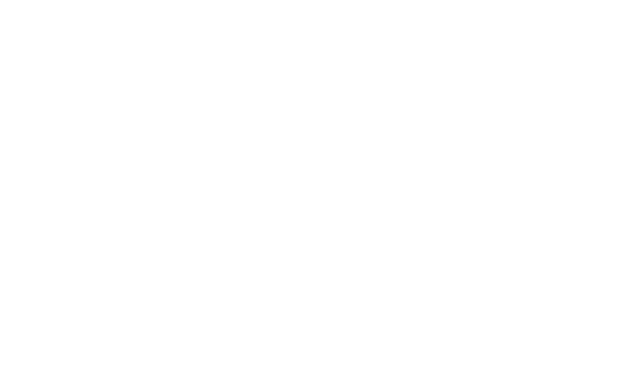
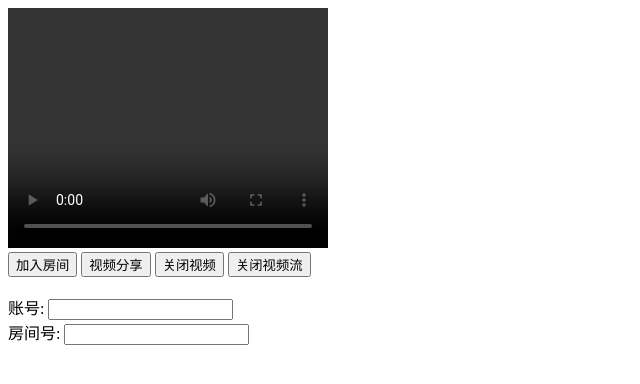
Before and after one commit to zouzhihao-994/wRTC, a website built with webpack: page dist/index.html in a window 1280 px wide. Shown: the whole page, without its empty margins (0-640 px from the left). Built offline with nearby package versions, Linux system fonts and the light colour scheme.

Commit message:
add index.html

```diff
--- a/dist/index.html
+++ b/dist/index.html
@@ -5,11 +5,27 @@
     <meta charset="UTF-8">
     <meta name="viewport" content="width=device-width, initial-scale=1.0">
     <title>Document</title>
-<!--    <script src="./web_rtc.js"></script>-->
 </head>
 
 <body>
+<div id='videoDiv'>
+    <video width="320" height="240" id="video1" autoplay controls>test</video>
+</div>
+<div id='screenDiv'></div>
+<div>
+    <button id="joinBtn">加入房间</button>
+    <button id="shareBtn"> 视频分享</button>
+    <button id="closeBtn">关闭视频</button>
+    <button id="closeScreenBtn">关闭视频流</button>
+</div>
+<br>
+<div>
+    账号: <input type="text" name="account" id="account"><br>
+    房间号: <input type="text" name="room" id="room"><br>
+</div>
+<br>
 
+<script src="./web_rtc.js"></script>
 </body>
 
 </html>
```
